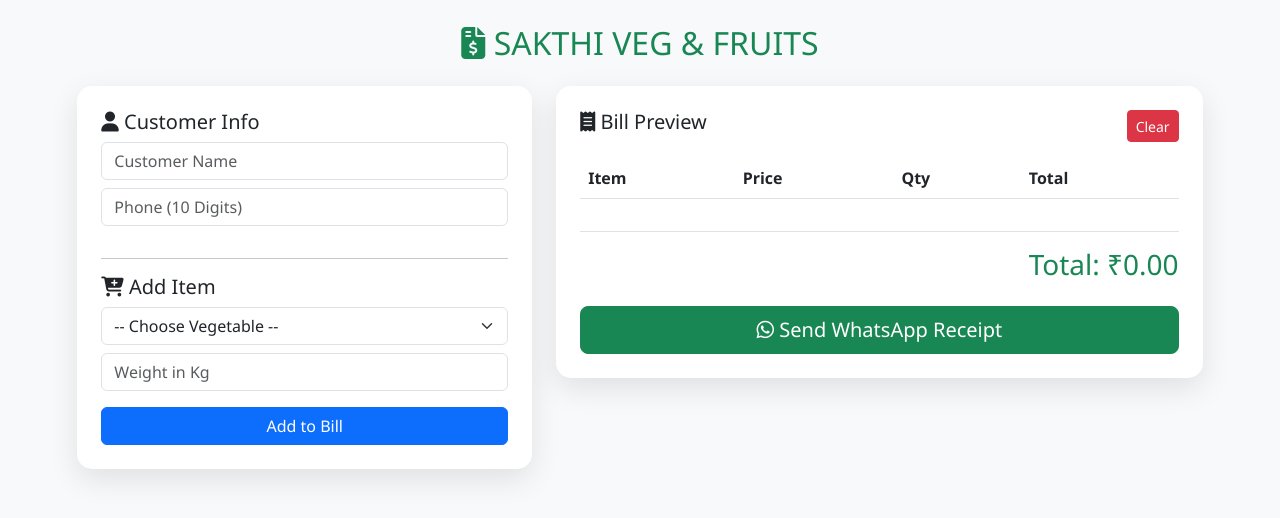
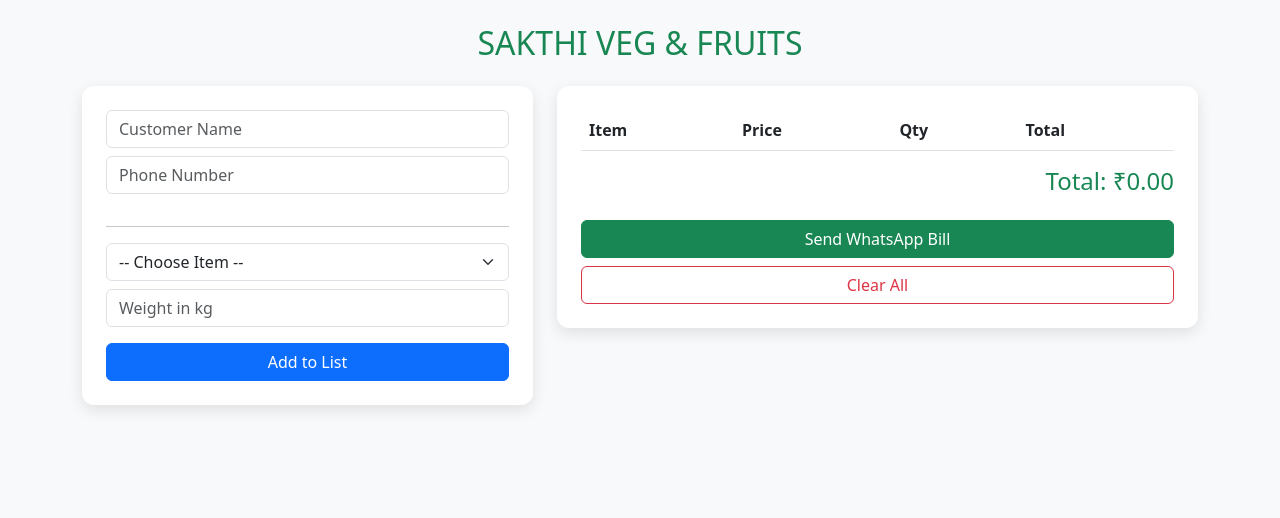
Before and after one commit to sakthi-kumars/sakthi-veg-app, a Flask app: page / in a window 1280 px wide. Shown: the top 518 px of the page. Run offline with Flask 3, Linux system fonts and the light colour scheme; lists and menus that the app fills with data are empty.

Commit message:
Update index.html

```diff
--- a/templates/index.html
+++ b/templates/index.html
@@ -3,57 +3,45 @@
 <head>
     <meta charset="UTF-8">
     <meta name="viewport" content="width=device-width, initial-scale=1.0">
-    <title>Sakthi Veg - Billing v4.1</title>
+    <title>Sakthi Veg - Final Billing</title>
     <link href="https://cdn.jsdelivr.net/npm/bootstrap@5.3.0/dist/css/bootstrap.min.css" rel="stylesheet">
     <link rel="stylesheet" href="https://cdnjs.cloudflare.com/ajax/libs/font-awesome/6.4.0/css/all.min.css">
     <style>
-        body { background-color: #f8f9fa; font-family: 'Segoe UI', sans-serif; }
-        .bill-card { border-radius: 15px; border: none; box-shadow: 0 10px 30px rgba(0,0,0,0.1); }
-        .table thead { background-color: #27ae60; color: white; }
+        body { background-color: #f8f9fa; }
+        .bill-card { border-radius: 12px; border: none; box-shadow: 0 5px 15px rgba(0,0,0,0.1); }
+        .table thead { background-color: #198754; color: white; }
     </style>
 </head>
 <body>
-<div class="container-fluid">
-    <div class="row justify-content-center">
-        <div class="col-md-11 p-4">
-            <h2 class="mb-4 text-center text-success"><i class="fas fa-file-invoice-dollar"></i> SAKTHI VEG & FRUITS</h2>
+<div class="container py-4">
+    <h2 class="text-center text-success mb-4">SAKTHI VEG & FRUITS</h2>
     <div class="row">
         <div class="col-md-5">
             <div class="card bill-card p-4 mb-4">
-                        <h5><i class="fas fa-user"></i> Customer Info</h5>
                 <input type="text" id="cust_name" class="form-control mb-2" placeholder="Customer Name">
-                        <input type="text" id="cust_phone" class="form-control mb-3" placeholder="Phone (10 Digits)">
+                <input type="text" id="cust_phone" class="form-control mb-3" placeholder="Phone Number">
                 <hr>
-                        <h5><i class="fas fa-cart-plus"></i> Add Item</h5>
                 <select id="item_select" class="form-select mb-2">
-                            <option value="">-- Choose Vegetable --</option>
+                    <option value="">-- Choose Item --</option>
                     {% for i in inventory %}
                     <option value="{{ i.item_en }}" data-price="{{ i.price }}">{{ i.item_en }} (₹{{ i.price }}/kg)</option>
                     {% endfor %}
                 </select>
-                        <input type="number" step="0.01" id="item_weight" class="form-control mb-3" placeholder="Weight in Kg">
-                        <button class="btn btn-primary w-100" onclick="addToBill()">Add to Bill</button>
+                <input type="number" step="0.01" id="item_weight" class="form-control mb-3" placeholder="Weight in kg">
+                <button class="btn btn-primary w-100" onclick="addToBill()">Add to List</button>
             </div>
         </div>
+
         <div class="col-md-7">
             <div class="card bill-card p-4">
-                        <div class="d-flex justify-content-between mb-3">
-                            <h5><i class="fas fa-receipt"></i> Bill Preview</h5>
-                            <button class="btn btn-sm btn-danger" onclick="clearBill()">Clear</button>
-                        </div>
-                        <table class="table table-hover" id="bill_table">
-                            <thead>
-                                <tr><th>Item</th><th>Price</th><th>Qty</th><th>Total</th></tr>
-                            </thead>
+                <table class="table" id="bill_table">
+                    <thead><tr><th>Item</th><th>Price</th><th>Qty</th><th>Total</th></tr></thead>
                     <tbody></tbody>
                 </table>
-                        <div class="text-end mt-3 border-top pt-3">
-                            <h3 class="text-success">Total: ₹<span id="grand_total">0.00</span></h3>
-                            <button class="btn btn-success mt-3 btn-lg w-100" onclick="sendWhatsApp()">
-                                <i class="fab fa-whatsapp"></i> Send WhatsApp Receipt
-                            </button>
-                        </div>
-                    </div>
+                <div class="text-end">
+                    <h4 class="text-success">Total: ₹<span id="grand_total">0.00</span></h4>
+                    <button class="btn btn-success w-100 mt-3" onclick="sendWhatsApp()">Send WhatsApp Bill</button>
+                    <button class="btn btn-outline-danger w-100 mt-2" onclick="location.reload()">Clear All</button>
                 </div>
             </div>
         </div>
@@ -65,17 +53,14 @@ let billItems = [];
 
 function addToBill() {
     const select = document.getElementById('item_select');
-    if (!select.value) return alert("Select item!");
-
     const name = select.value;
     const price = select.options[select.selectedIndex].getAttribute('data-price');
     const weight = document.getElementById('item_weight').value;
 
-    if (!weight || weight <= 0) return alert("Enter weight!");
+    if (!name || !weight) return alert("Select item and weight!");
 
-    const itemTotal = parseFloat(price) * parseFloat(weight);
-    billItems.push({ name: name, price: price, weight: weight, total: itemTotal });
-
+    const total = parseFloat(price) * parseFloat(weight);
+    billItems.push({ name, price, weight, total });
     updateUI();
     document.getElementById('item_weight').value = '';
 }
@@ -83,19 +68,12 @@ function addToBill() {
 function updateUI() {
     const tbody = document.querySelector('#bill_table tbody');
     tbody.innerHTML = '';
-    let total = 0;
+    let grandTotal = 0;
     billItems.forEach(item => {
-        tbody.innerHTML += `<tr><td>${item.name}</td><td>₹${item.price}</td><td>${item.weight} kg</td><td>₹${item.total.toFixed(2)}</td></tr>`;
-        total += item.total;
+        tbody.innerHTML += `<tr><td>${item.name}</td><td>${item.price}</td><td>${item.weight}</td><td>${item.total.toFixed(2)}</td></tr>`;
+        grandTotal += item.total;
     });
-    document.getElementById('grand_total').innerText = total.toFixed(2);
-}
-
-function clearBill() {
-    billItems = [];
-    updateUI();
-    document.getElementById('cust_name').value = '';
-    document.getElementById('cust_phone').value = '';
+    document.getElementById('grand_total').innerText = grandTotal.toFixed(2);
 }
 
 function sendWhatsApp() {
@@ -103,22 +81,27 @@ function sendWhatsApp() {
     const phone = document.getElementById('cust_phone').value;
     const total = document.getElementById('grand_total').innerText;
 
-    if (phone.length < 10) return alert("Enter 10-digit phone!");
-    if (billItems.length === 0) return alert("Bill is empty!");
+    if (!phone) return alert("Enter Phone Number!");
+    if (billItems.length === 0) return alert("No items in bill!");
 
-    // Construct message string safely
-    let msg = "*SAKTHI VEG & FRUITS*%0A--------------------------%0A";
-    msg += `*Customer:* ${name}%0A--------------------------%0A`;
+    // Simple Message Construction without complex loops inside strings
+    let billText = "*SAKTHI VEG & FRUITS*%0A";
+    billText += "----------------------------%0A";
+    billText += "Customer: " + name + "%0A";
+    billText += "----------------------------%0A";
 
-    billItems.forEach((item, i) => {
-        msg += `${i+1}. *${item.name}*: ${item.weight}kg x ₹${item.price} = ₹${item.total.toFixed(2)}%0A`;
-    });
+    for(let i=0; i<billItems.length; i++) {
+        billText += (i+1) + ". " + billItems[i].name + ": " + billItems[i].weight + "kg x ₹" + billItems[i].price + " = ₹" + billItems[i].total.toFixed(2) + "%0A";
+    }
 
-    msg += "--------------------------%0A";
-    msg += `*Grand Total: ₹${total}*%0A--------------------------%0A`;
-    msg += "Thank you!";
+    billText += "----------------------------%0A";
+    billText += "*Grand Total: ₹" + total + "*%0A";
+    billText += "----------------------------%0A";
+    billText += "Thank you! Visit again.";
 
-    window.open(`https://wa.me/91${phone}?text=${msg}`, '_blank');
+    // URL Encoding fix
+    const waUrl = "https://wa.me/91" + phone + "?text=" + billText;
+    window.open(waUrl, '_blank');
 }
 </script>
 </body>
```
Lines whose indentation alone changed are shown as unchanged.
